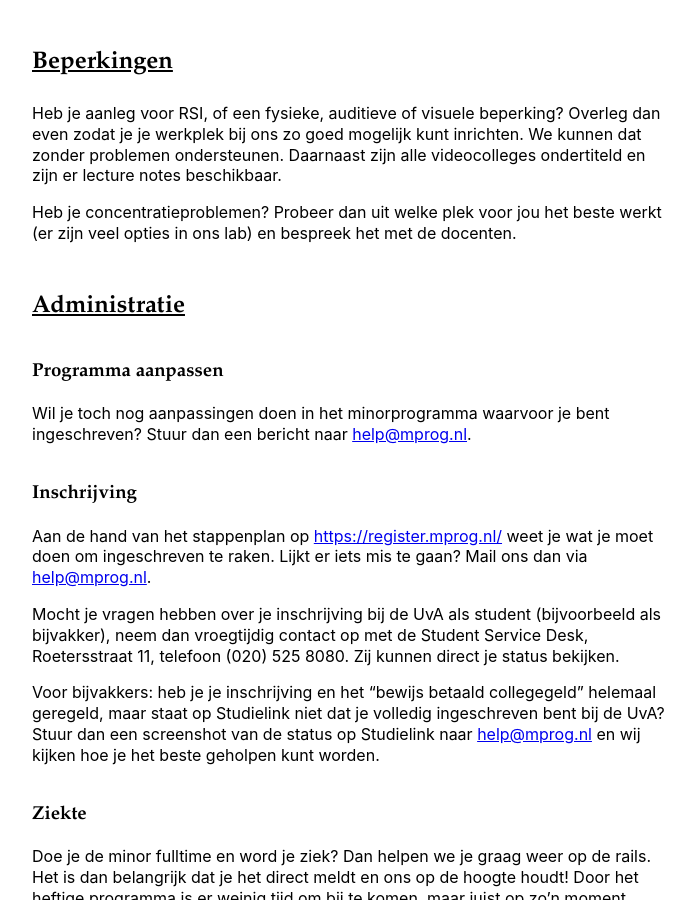
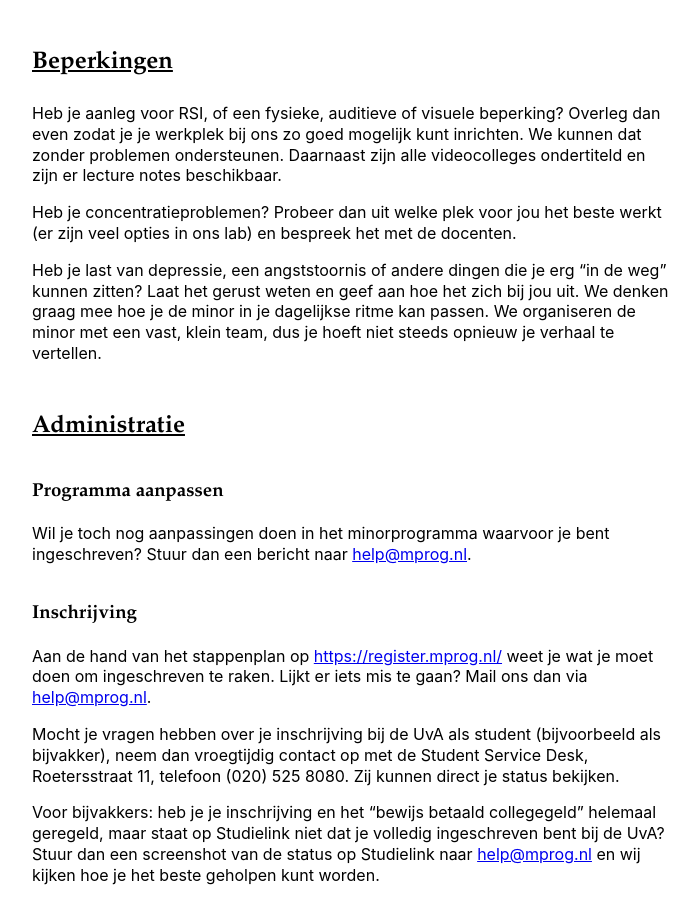
Before and after one commit to minprog/welkom, a Jekyll site: the page built from parttime/index.md, in a window 1280 px wide and 900 px high, scrolled down 5771 px. Shown: the whole window, without its empty margins (288-987 px from the left). Built offline with Jekyll 4.4.1, drawn with Linux system fonts in a browser that asks for light colours; our own code applies the rules of GitHub Pages for plain Markdown files.

Commit message:
depressie

```diff
--- a/_includes/beperkingen.md
+++ b/_includes/beperkingen.md
@@ -1,3 +1,5 @@
 Heb je aanleg voor RSI, of een fysieke, auditieve of visuele beperking? Overleg dan even zodat je je werkplek bij ons zo goed mogelijk kunt inrichten. We kunnen dat zonder problemen ondersteunen. Daarnaast zijn alle videocolleges ondertiteld en zijn er lecture notes beschikbaar.
 
 Heb je concentratieproblemen? Probeer dan uit welke plek voor jou het beste werkt (er zijn veel opties in ons lab) en bespreek het met de docenten.
+
+Heb je last van depressie, een angststoornis of andere dingen die je erg "in de weg" kunnen zitten? Laat het gerust weten en geef aan hoe het zich bij jou uit. We denken graag mee hoe je de minor in je dagelijkse ritme kan passen. We organiseren de minor met een vast, klein team, dus je hoeft niet steeds opnieuw je verhaal te vertellen.
```
